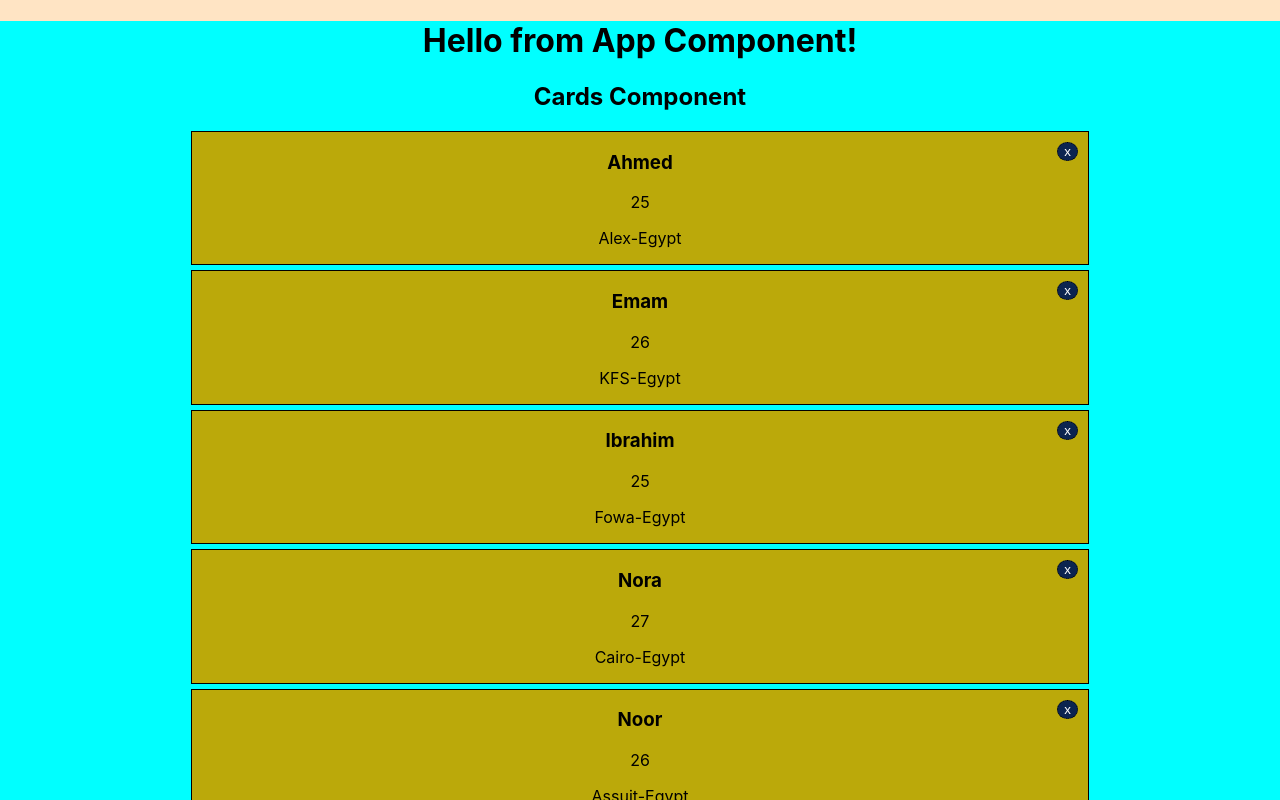
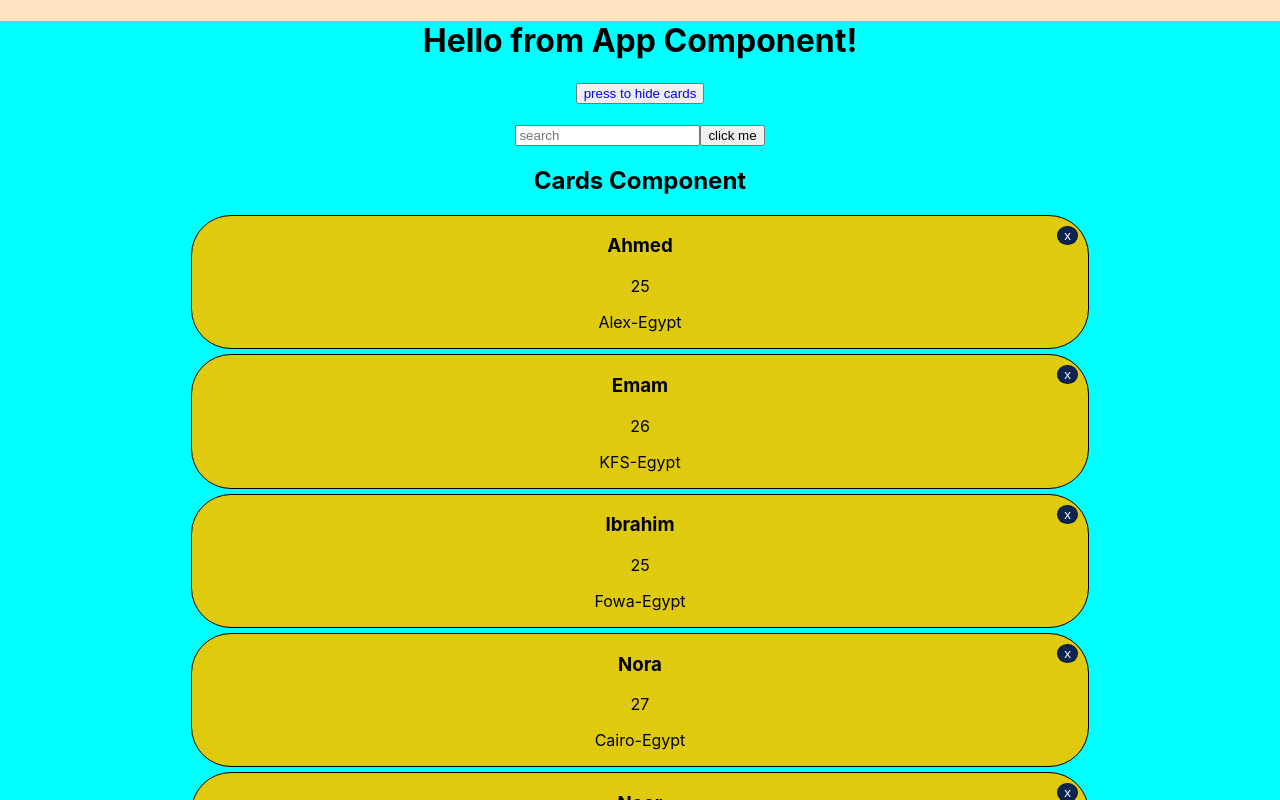
Before and after one commit to AhmedGhobashi/react-01, a React (Create React App) app: page / in a window 1280 px wide. Shown: the top 800 px of the page. Built offline with nearby package versions, Linux system fonts and the light colour scheme.

Commit message:
useRef to focus or show inputs in search bar. that was an example of uncontrolled method that reactjs uses to deal with components

```diff
--- a/src/App/App.css
+++ b/src/App/App.css
@@ -2,3 +2,12 @@
   text-align: center;
   background-color: cyan;
 }
+
+
+.show{
+  display: block;
+}
+
+.hide {
+  display: none;
+}
--- a/src/App/App.js
+++ b/src/App/App.js
@@ -1,4 +1,4 @@
-import React, {useState} from 'react';
+import React, {useState, useRef} from 'react';
 import './App.css';
 import Cards from '../Components/Cards/Cards';
 
@@ -18,6 +18,19 @@ function App() {
   //   { name: "Noor", age: 26, address: "Assuit-Egypt", working: false },
   //   { name: "Noreen", age: 28, address: "Cairo-Egypt", working: true },
   // ];
+
+  // ### USE REF ### to handle input from the elemnt/form..etc
+  const inputEl = useRef ();
+
+  // function to use useRef to show the logs in the search
+  const searchShower = ()=>{
+    console.log(inputEl.current.value);
+  }
+
+  // function to use useRef to focus on inputEl which rederes to search bar
+  const focusOnSearch = ()=>{
+    inputEl.current.focus();
+  }
 
 
   // ### USE STATE ###
@@ -66,6 +79,10 @@ function App() {
     },
   ]);
 
+  //### use state to show cards or hide ###
+
+  const [showCard, setShowCard] = useState(true);
+
 // // ### handling deleting ###
 // const deleteItem = (e, clickedIndex)=>{
 //     console.log(e, clickedIndex); // to test the clicked item and it's index
@@ -88,17 +105,26 @@ console.log(state); // because state is async u will find the previous ones befo
 }
 
 
-
+const toggleHandler= ()=>{
+  setShowCard(!showCard); // i told him, after clicking, reverse the last showCard state value.
+}
 
 
 
 
   return (
     <div className="App">
-     <h1>Hello from App Component!</h1>
-
-     <Cards allMembers = {state}  deletedCard = {deleteItem}/>
-
+      <h1>Hello from App Component!</h1>
+      <button style={{marginBottom:"20px", backgroundColor:"biguie", color: "blue", cursor: "pointer"}} onClick={toggleHandler}>
+        {showCard? "press to hide cards": "press to show cards"}
+      </button>
+      <div className={showCard ? "show": "hide"}>
+        <div>
+          <input type='text' placeholder='search' ref={inputEl} on onChange={searchShower} />
+          <button onClick={focusOnSearch}>click me</button>
+        </div>
+        <Cards allMembers={state} deletedCard={deleteItem} />
+      </div>
     </div>
   );
 }
--- a/src/Components/Cards/Cards.css
+++ b/src/Components/Cards/Cards.css
@@ -1,9 +1,10 @@
 .card-body{
     margin-bottom: 5px;
-    background-color: rgb(187, 169, 10);
+    background-color: rgb(223, 202, 13);
     border: 1px solid black;
     width: 70%;
     position: relative;
+    border-radius: 40px;
 
 }
 
```
